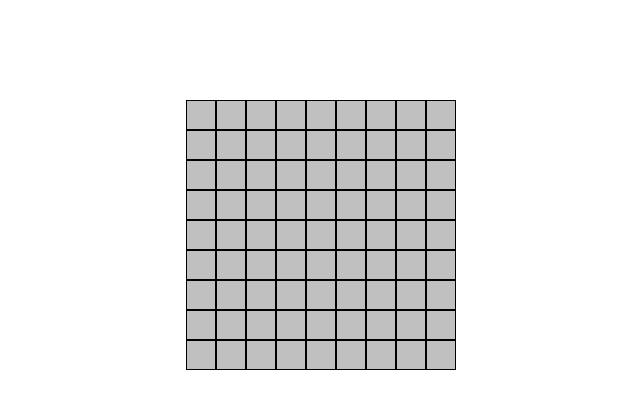
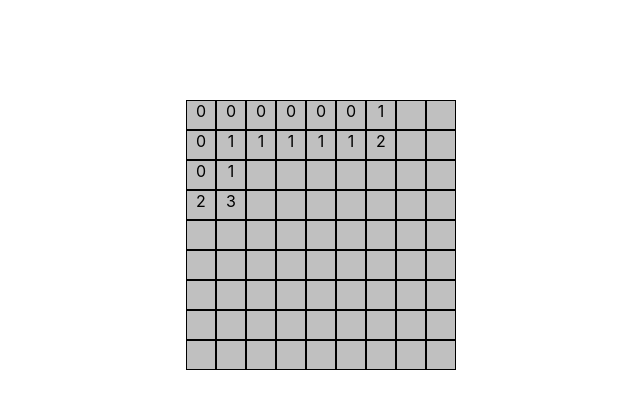
Before and after one commit to zhongyangxun/mine-sweeper, a React (Create React App) app: page / in a window 1280 px wide. Both pictures are taken after a click on the element 520 px from the left and 115 px from the top of the page. Shown: the top 408 px of the page, without its empty margins (319-959 px from the left). Built offline with nearby package versions, Linux system fonts and the light colour scheme.

Commit message:
:construction: Add auto-open for mine square

```diff
--- a/package.json
+++ b/package.json
@@ -3,6 +3,7 @@
   "version": "0.1.0",
   "private": true,
   "dependencies": {
+    "prop-types": "^15.7.2",
     "react": "^16.9.0",
     "react-dom": "^16.9.0",
     "react-scripts": "3.1.2",
--- a/src/components/square/index.js
+++ b/src/components/square/index.js
@@ -1,12 +1,35 @@
 import React from 'react'
+import PropTypes from 'prop-types'
+import styled from 'styled-components'
 import './index.scss'
 
-function handleSquareClick(roundMineNum) {
-  console.log(roundMineNum)
+function Square(props) {
+  const mineMarkDisplay = props.open ? 'block' : 'none'
+  const MineMarkWrapper = styled.div`
+    display: ${mineMarkDisplay};
+    text-align: center;
+  `
+  return (
+    <div className="square" onClick={() => { props.onSquareClick() }} >
+      <MineMarkWrapper>
+        {props.mineMark}
+      </MineMarkWrapper>
+    </div>
+  )
 }
 
-export default function Square(props) {
-  return (
-    <div className="square" onClick={() => { handleSquareClick(props.roundMineNum) }} />
-  )
+Square.propTypes = {
+  mineMark: PropTypes.oneOfType([
+    PropTypes.number,
+    PropTypes.string
+  ]),
+  onSquareClick: PropTypes.func,
+  open: PropTypes.bool
 }
+
+Square.defaultProps = {
+  mineMark: 0,
+  open: false
+}
+
+export default Square
--- a/src/containers/mine-pane/index.js
+++ b/src/containers/mine-pane/index.js
@@ -1,28 +1,98 @@
 import React from 'react'
+import PropTypes from 'prop-types'
 import styled from 'styled-components'
 import Square from 'components/square'
 import initMinePane from 'data/mine-pane'
 
-export default function MinewPane() {
-  const ROW = 9
-  const MINE_NUM = 16
+class MinePane extends React.Component {
+  static propTypes = {
+    rowNum: PropTypes.number,
+    mineNum: PropTypes.number
+  }
 
-  const minePane = initMinePane(ROW, MINE_NUM)
+  static defaultProps = {
+    rowNum: 9,
+    mineNum: 10
+  }
 
+  constructor(props) {
+    super(props)
+    this.state = {
+      minePane: initMinePane(props.rowNum, props.mineNum),
+      openFlags: this.initopenFlags(props.rowNum)
+    }
+  }
+
+  initopenFlags(row = this.props.rowNum) {
+    const openFlags = []
+    for (let i = 0; i < row; i++) {
+      openFlags[i] = []
+      for (let j = 0; j < row; j++) {
+        openFlags[i][j] = false
+      }
+    }
+
+    return openFlags
+  }
+
+  openAround(i, j) {
+    this.open(i - 1, j - 1)
+    this.open(i - 1, j)
+    this.open(i - 1, j + 1)
+
+    this.open(i, j - 1)
+    this.open(i, j + 1)
+
+    this.open(i + 1, j - 1)
+    this.open(i + 1, j)
+    this.open(i + 1, j + 1)
+  }
+
+  open(i, j) {
+    const row = this.state.openFlags[i]
+
+    if (row === undefined || row[j] === undefined || row[j]) {
+      return
+    }
+
+    this.setState((prevState) => {
+      const { openFlags } = prevState
+      openFlags[i][j] = true
+
+      return {
+        openFlags
+      }
+    }, () => {
+      const { minePane } = this.state
+      if (minePane[i][j] === 0) {
+        this.openAround(i, j)
+      }
+    })
+  }
+
+  handleSquareClick(i, j) {
+    this.open(i, j)
+  }
+
+  render() {
     const items = []
-
-  for (let i = 0; i < ROW; i++) {
-    for (let j = 0; j < ROW; j++) {
+    for (let i = 0; i < this.props.rowNum; i++) {
+      for (let j = 0; j < this.props.rowNum; j++) {
         items.push(
-        <Square key={i * ROW + j} roundMineNum={minePane[i][j]} />
+          <Square
+            key={i * this.props.rowNum + j}
+            mineMark={this.state.minePane[i][j]}
+            open={this.state.openFlags[i][j]}
+            onSquareClick={() => { this.handleSquareClick(i, j) }}
+          />
         )
       }
     }
 
     const Pane = styled.div`
       display: grid;
-    grid-template-columns: repeat(${ROW}, 30px);
-    grid-template-rows: repeat(${ROW}, 30px);
+      grid-template-columns: repeat(${this.props.rowNum}, 30px);
+      grid-template-rows: repeat(${this.props.rowNum}, 30px);
       justify-content: center;
       margin: 100px auto;
     `
@@ -32,3 +102,6 @@ export default function MinewPane() {
       </Pane>
     )
   }
+}
+
+export default MinePane
```
Also changed, not shown: .eslintrc.js, 1 other file (tests, documents, lock files or other folders). Lines whose indentation alone changed are shown as unchanged.
